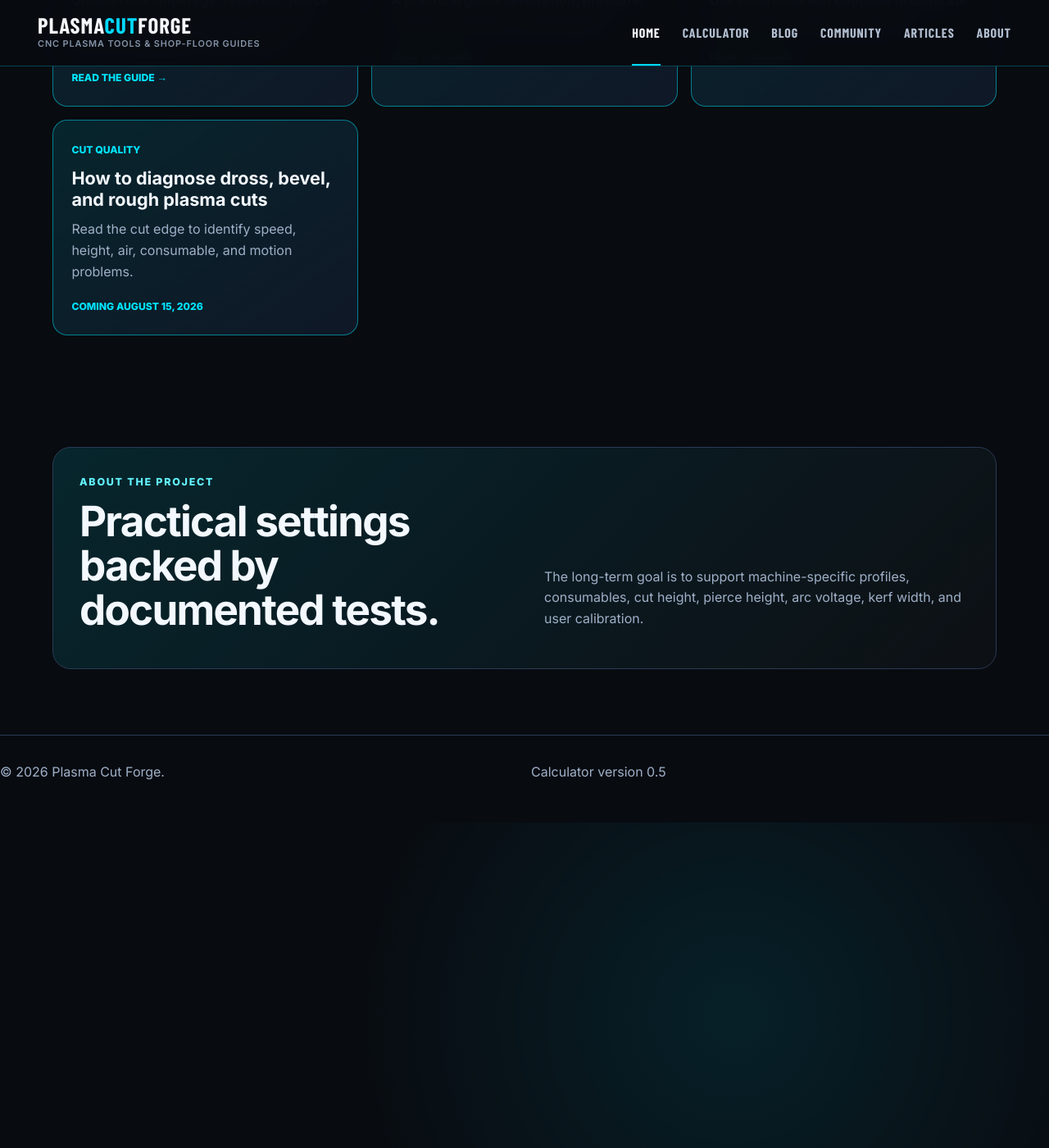
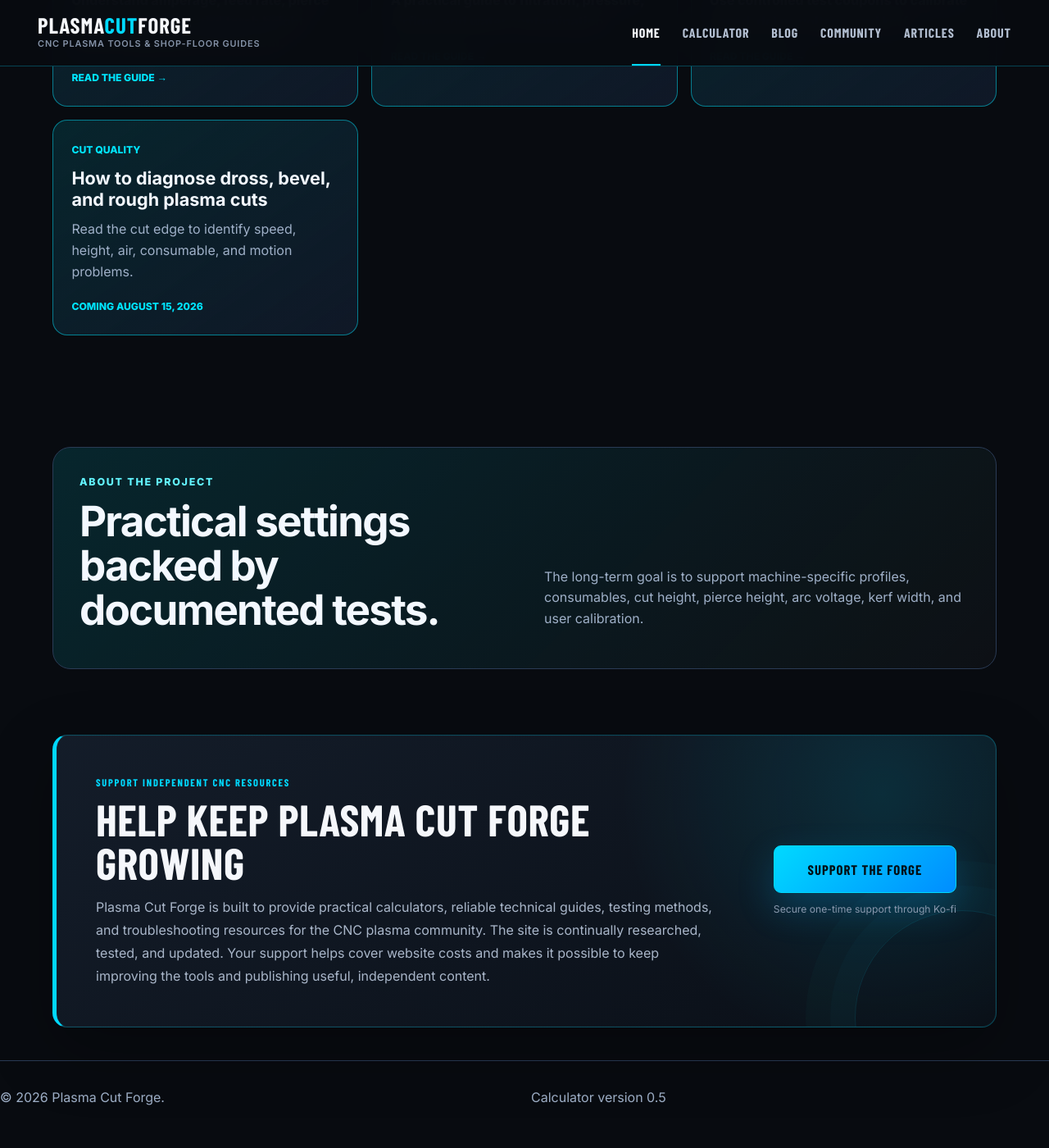
Before and after one commit to steelknightcnc-cmd/plasma-cutting-blog, a Jekyll site: the page index.html, which Jekyll copies as it is, in a window 1280 px wide and 1400 px high, scrolled down 2925 px. Shown: the whole window at 82% size. Built offline with Jekyll 4.4.1, drawn with Linux system fonts in a browser that asks for light colours; some web fonts are replaced.

Commit message:
Add files via upload
Add Support the Forge panel to every page

```diff
--- a/index.html
+++ b/index.html
@@ -14,7 +14,7 @@
   <link rel="preconnect" href="https://fonts.googleapis.com">
   <link rel="preconnect" href="https://fonts.gstatic.com" crossorigin>
   <link href="https://fonts.googleapis.com/css2?family=Barlow+Condensed:wght@600;700;800;900&family=Inter:wght@400;500;600;700;800&display=swap" rel="stylesheet">
-  <link rel="stylesheet" href="styles.css?v=25.0">
+  <link rel="stylesheet" href="styles.css?v=26.0">
   <script src="cut-chart-data.js?v=4.1" defer></script>
   <script src="supabase-config.js?v=5.0" defer></script>
   <script src="app.js?v=5.1" defer></script>
@@ -357,6 +357,32 @@
     </section>
   </main>
 
+  <section class="support-forge" aria-labelledby="support-forge-title">
+    <div class="support-forge-copy">
+      <p class="support-forge-kicker">Support independent CNC resources</p>
+      <h2 id="support-forge-title">Help Keep Plasma Cut Forge Growing</h2>
+      <p>
+        Plasma Cut Forge is built to provide practical calculators, reliable
+        technical guides, testing methods, and troubleshooting resources for the
+        CNC plasma community. The site is continually researched, tested, and
+        updated. Your support helps cover website costs and makes it possible to
+        keep improving the tools and publishing useful, independent content.
+      </p>
+    </div>
+
+    <div class="support-forge-action">
+      <a
+        class="support-forge-button"
+        href="https://ko-fi.com/plasmacutforge"
+        target="_blank"
+        rel="noopener noreferrer"
+      >
+        Support the Forge
+      </a>
+      <small>Secure one-time support through Ko-fi</small>
+    </div>
+  </section>
+
   <footer>
     <p>© <span id="current-year"></span> Plasma Cut Forge.</p>
     <p>Calculator version 0.5</p>
--- a/styles.css
+++ b/styles.css
@@ -2154,3 +2154,145 @@
     max-height: none !important;
   }
 }
+
+
+/* Plasma Cut Forge Ko-fi support panel v1.0 */
+.support-forge {
+  position: relative;
+  display: grid;
+  grid-template-columns: minmax(0, 1fr) auto;
+  gap: clamp(2rem, 5vw, 5rem);
+  align-items: center;
+  width: min(var(--max-width), 90vw);
+  margin: 4.5rem auto 2.5rem;
+  padding: clamp(1.7rem, 4vw, 3rem);
+  border: 1px solid rgba(0, 217, 255, 0.28);
+  border-left: 5px solid #00d9ff;
+  border-radius: 18px;
+  background:
+    radial-gradient(circle at 88% 20%, rgba(0, 217, 255, 0.13), transparent 20rem),
+    linear-gradient(145deg, rgba(20, 29, 42, 0.98), rgba(10, 15, 23, 0.98));
+  box-shadow:
+    0 28px 80px rgba(0, 0, 0, 0.28),
+    inset 0 0 0 1px rgba(255, 255, 255, 0.025);
+  overflow: hidden;
+}
+
+.support-forge::after {
+  content: "";
+  position: absolute;
+  right: -90px;
+  bottom: -120px;
+  width: 260px;
+  height: 260px;
+  border: 1px solid rgba(0, 217, 255, 0.12);
+  border-radius: 50%;
+  box-shadow:
+    0 0 0 30px rgba(0, 217, 255, 0.025),
+    0 0 0 60px rgba(0, 217, 255, 0.018);
+  pointer-events: none;
+}
+
+.support-forge-copy,
+.support-forge-action {
+  position: relative;
+  z-index: 1;
+}
+
+.support-forge-kicker {
+  margin: 0 0 0.5rem;
+  color: #00d9ff;
+  font-family: "Barlow Condensed", "Arial Narrow", sans-serif;
+  font-size: 0.78rem;
+  font-weight: 900;
+  letter-spacing: 0.14em;
+  text-transform: uppercase;
+}
+
+.support-forge h2 {
+  margin: 0 0 0.85rem;
+  color: #f5f7fb;
+  font-family: "Barlow Condensed", "Arial Narrow", sans-serif;
+  font-size: clamp(2rem, 4.2vw, 3.45rem);
+  font-weight: 900;
+  letter-spacing: 0.01em;
+  line-height: 0.98;
+  text-transform: uppercase;
+}
+
+.support-forge-copy > p:last-child {
+  max-width: 820px;
+  margin: 0;
+  color: #a9b6c9;
+  font-size: 1rem;
+  line-height: 1.75;
+}
+
+.support-forge-action {
+  display: grid;
+  min-width: 220px;
+  gap: 0.65rem;
+  justify-items: center;
+}
+
+.support-forge-button {
+  display: inline-grid;
+  width: 100%;
+  min-height: 58px;
+  place-items: center;
+  padding: 0.8rem 1.5rem;
+  border: 1px solid #00d9ff;
+  border-radius: 9px;
+  background: linear-gradient(135deg, #00d9ff, #008dff);
+  color: #031017;
+  font-family: "Barlow Condensed", "Arial Narrow", sans-serif;
+  font-size: 1.05rem;
+  font-weight: 900;
+  letter-spacing: 0.06em;
+  text-decoration: none;
+  text-transform: uppercase;
+  box-shadow: 0 18px 45px rgba(0, 169, 255, 0.24);
+  transition:
+    transform 180ms ease,
+    box-shadow 180ms ease,
+    filter 180ms ease;
+}
+
+.support-forge-button:hover,
+.support-forge-button:focus-visible {
+  transform: translateY(-2px);
+  filter: brightness(1.08);
+  box-shadow: 0 22px 55px rgba(0, 169, 255, 0.34);
+}
+
+.support-forge-action small {
+  color: #8998ad;
+  font-size: 0.76rem;
+  text-align: center;
+}
+
+.blog-standalone .support-forge {
+  width: min(1180px, 90vw);
+}
+
+@media (max-width: 820px) {
+  .support-forge {
+    grid-template-columns: 1fr;
+  }
+
+  .support-forge-action {
+    width: min(100%, 360px);
+    justify-self: start;
+  }
+}
+
+@media (max-width: 520px) {
+  .support-forge {
+    margin-top: 3rem;
+    padding: 1.35rem;
+  }
+
+  .support-forge-action {
+    width: 100%;
+  }
+}
```
Also changed, not shown: _layouts/default.html (+27 -1 lines), blog.html (+27 -1 lines).
